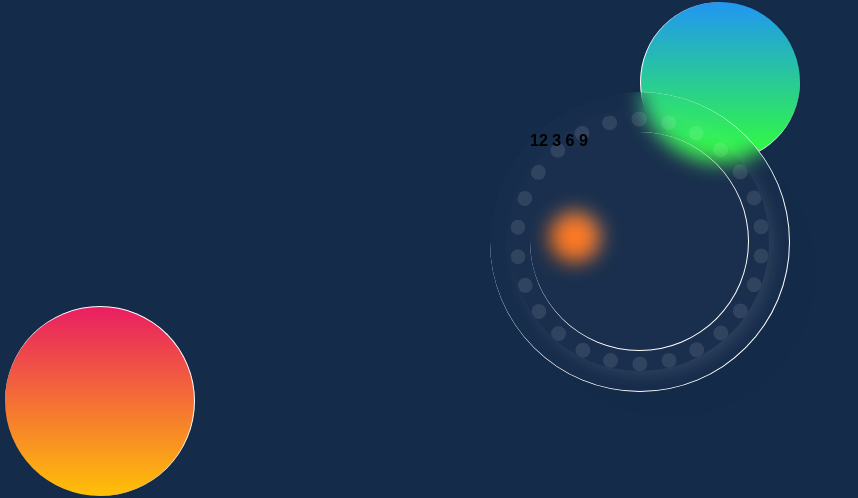
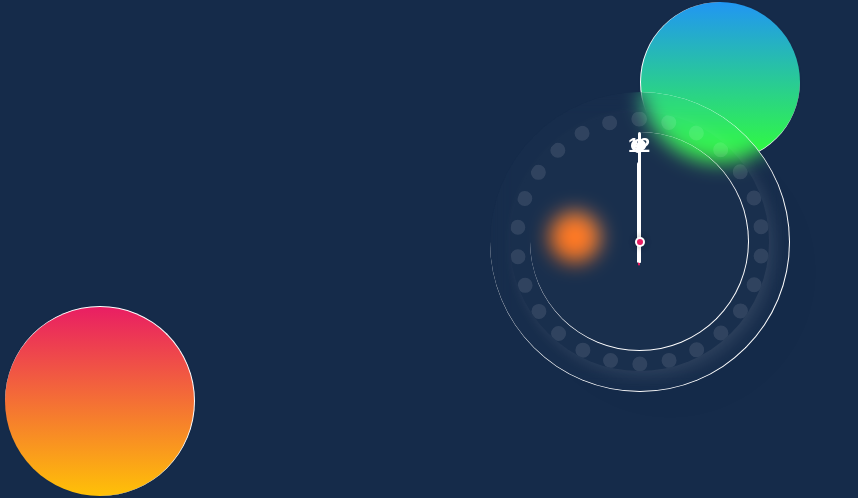
Before and after one commit to AddisBelayhu/HourExercise, a plain HTML site: page index.html in a window 1280 px wide. Shown: the part 158-656 px from the top of the page, without its empty margins (0-858 px from the left). Drawn offline with Linux system fonts and the light colour scheme.

Commit message:
css is done

```diff
--- a/style.css
+++ b/style.css
@@ -97,3 +97,64 @@ body{
     box-shadow: 5px 5px 15px grba(255, 255, 255, 0.01);
     inset: 5px 2px 5px rgba(255, 255, 255, 0.01);
 }
+
+.clock .numbers span{
+    inset: 2px;
+    position: absolute;
+    text-align: center;
+    font-size: 1.25em;
+    color: #fff;
+    transform: rotate(90deg * var(--i));
+}
+
+.clock .numbers span b{
+    display: inline-block;
+    transform: rotate(calc(-90deg * var(--i)));
+}
+
+.clock .numbers .circle{
+    inset: 0;
+    position: absolute;
+    border-radius: 50%;
+    display: flex;
+    justify-content: center;
+    z-index: 10;
+}
+
+.clock .numbers .circle i{
+    position: absolute;
+    width: 3px;
+    border-radius: 20px;
+    height: 60%;
+    background: #fff;
+    transform-origin: bottom;
+}
+
+.clock .numbers .circle#h i{
+    width: 4px;
+    transform: scaleY(0.66);
+}
+
+.clock .numbers .circle#h i{
+    transform: scaleY(0.77);
+}
+
+.clock .numbers .circle#m i{
+    transform: scaleY(0.82);
+    width: 2px;
+    height: 50%;
+    background: #e91e63;
+    box-shadow: 0 30px 0 #e91e63;
+}
+
+.clock::before{
+    content: "";
+    position: absolute;
+    width: 4px;
+    height: 4px;
+    background: #e91e63;
+    z-index: 1000;
+    border-radius: 50%;
+    box-shadow: 0 0 0 1px #e91e63, 0 0 0 3px #fff,
+    0 0 5px 5px rgba(0, 0, 0, 0.15);
+}
```
